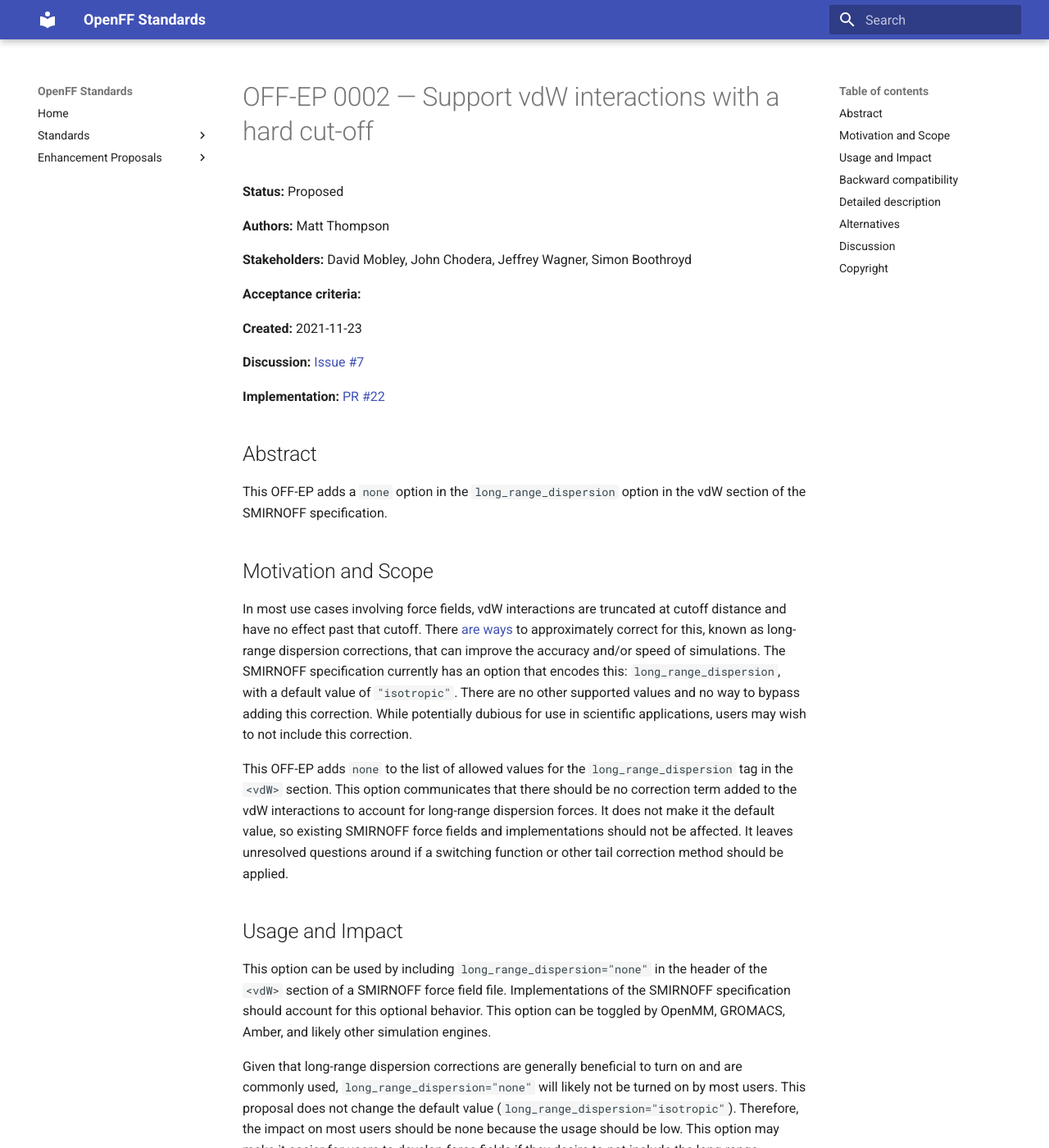
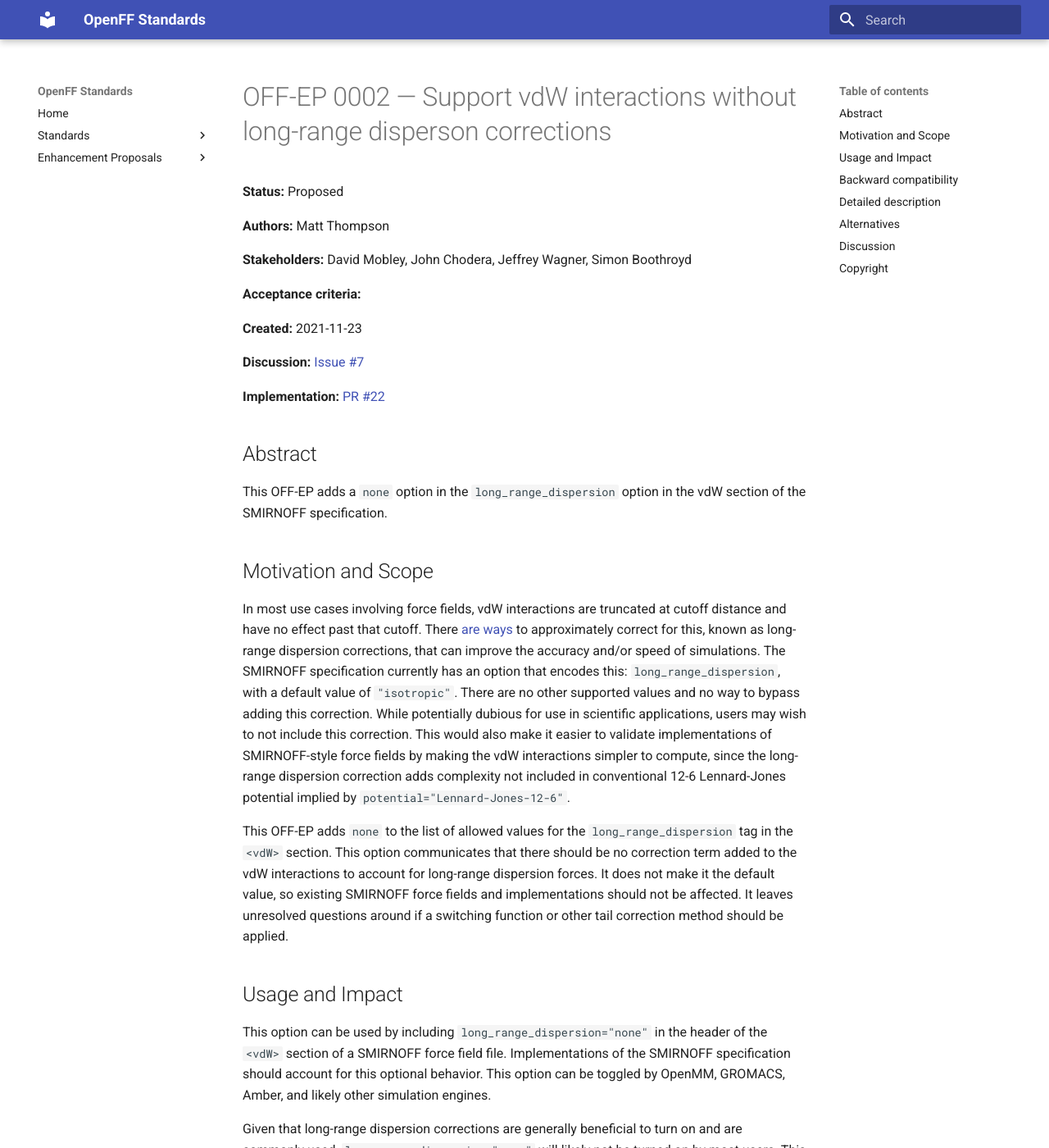
Before and after one commit to openforcefield/standards, an MkDocs documentation site: the page built from docs/enhancement-proposals/off-ep-0002.md, in a window 1280 px wide and 1400 px high. Shown: the whole window at 82% size. Built offline with MkDocs 1.6.1 and Material for MkDocs 9.7.7, drawn with Linux system fonts in a browser that asks for light colours; some of the changed text lies outside the part shown.

Commit message:
Fixes from review feedback

````diff
--- a/docs/enhancement-proposals/off-ep-0002.md
+++ b/docs/enhancement-proposals/off-ep-0002.md
@@ -1,4 +1,4 @@
-# OFF-EP 0002 — Support vdW interactions with a hard cut-off
+# OFF-EP 0002 — Support vdW interactions without long-range disperson corrections
 
 **Status:** Proposed
 
@@ -27,7 +27,10 @@ approximately correct for this, known as long-range dispersion corrections, that
 accuracy and/or speed of simulations. The SMIRNOFF specification currently has an option that
 encodes this: `long_range_dispersion`, with a default value of `"isotropic"`. There are no other
 supported values and no way to bypass adding this correction. While potentially dubious for use in
-scientific applications, users may wish to not include this correction.
+scientific applications, users may wish to not include this correction. This would also make it
+easier to validate implementations of SMIRNOFF-style force fields by making the vdW interactions
+simpler to compute, since the long-range dispersion correction adds complexity not included in
+conventional 12-6 Lennard-Jones potential implied by `potential="Lennard-Jones-12-6"`.
 
 This OFF-EP adds `none` to the list of allowed values for the `long_range_dispersion` tag in the
 `<vdW>` section. This option communicates that there should be no correction term added to the vdW interactions
@@ -62,7 +65,7 @@ interactions no long-range dispersion correction term should be added to the vdW
 The following line is added to the `<vdW>` section:
 
 ```
-The long-range dispersion correction can optionally be turned off (`long_range_dispersion="none"`).
+The long-range dispersion correction can optionally be ommitted (`long_range_dispersion="none"`).
 ```
 
 ## Alternatives
````
